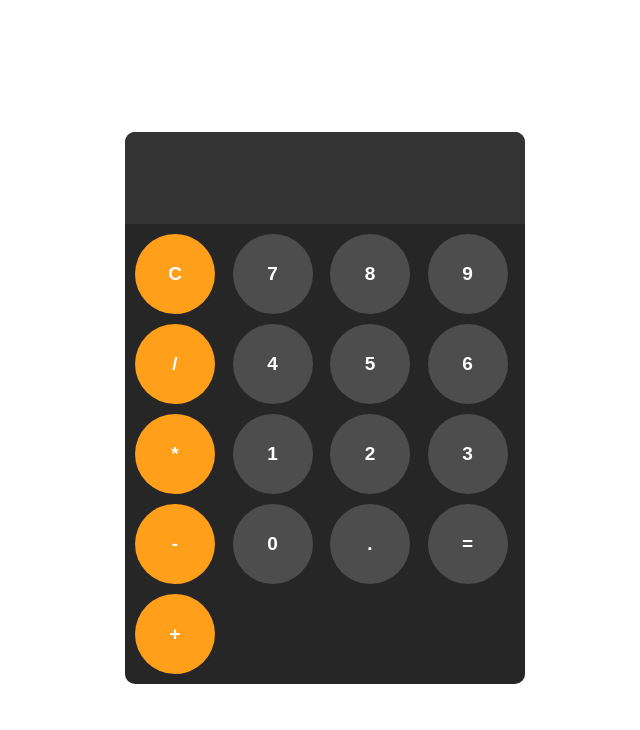
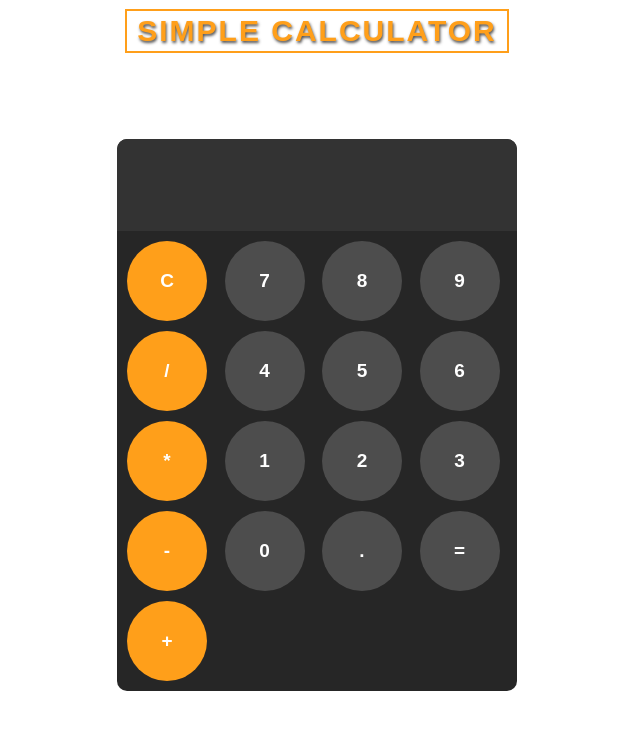
Before and after one commit to Saisurya01/simple_calculator, a plain HTML site: page index.html in a window 1280 px wide. Shown: the whole page, without its empty margins (323-963 px from the left). Drawn offline with Linux system fonts and the light colour scheme.

Commit message:
change-1

```diff
--- a/index.html
+++ b/index.html
@@ -7,6 +7,7 @@
     <link rel="stylesheet" href="style.css">
 </head>
 <body>
+        <h2>simple calculator</h2>
     <div class="calculator">
         <input type="text" id="display" readonly>
        <div class="btns">
--- a/style.css
+++ b/style.css
@@ -1,12 +1,28 @@
 body{
+    margin: 0;
+    padding: 0;
     height: 100vh;
     width: 100%;
     display: flex;
     align-items: center;
     justify-content: center;
 }
+h2{
+    color:hsl(35, 100%, 55%);
+    text-align: center;
+    font-size: 30px;
+    font-family: 'Arial Narrow Bold', sans-serif;
+    position: absolute;
+    top: -16px;
+    letter-spacing: 2px;
+    text-shadow: 1px 2px 3px hsl(0, 1%, 32%);
+    text-transform: uppercase;
+    border: 2px solid hsl(35, 100%, 55%);
+    padding: 3px 10px 3px 10px;
+}
 
 .calculator{
+    margin-top: 30px;
   width: 400px;
   background-color: hsl(0, 0%, 15%);
   overflow: hidden;
```
